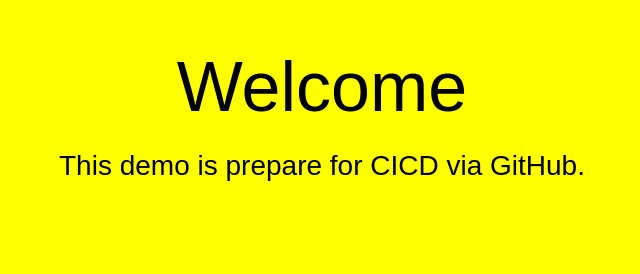
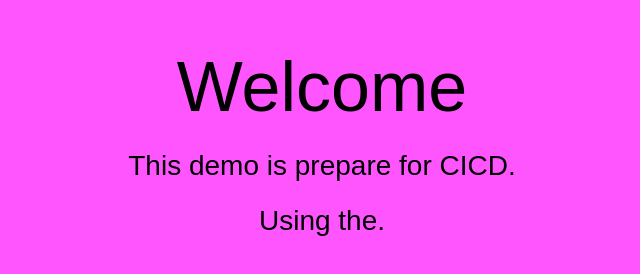
Before and after one commit to WilliamCheungECV/cicd_demo, a plain HTML site: page index.html in a window 1280 px wide. Shown: the whole page, without its empty margins (318-958 px from the left). Drawn offline with Linux system fonts and the light colour scheme.

Commit message:
Update index.html

```diff
--- a/index.html
+++ b/index.html
@@ -6,7 +6,7 @@
   <style>
     body {
       color: #000000;
-      background-color: #ffff00;
+      background-color: #ff55ff;
       font-family: Arial, sans-serif;
       font-size: 14px;
     }
@@ -27,7 +27,8 @@
 <body>
   <div align="center">
     <h1>Welcome</h1>
-    <h2>This demo is prepare for CICD via GitHub.</h2>
+    <h2>This demo is prepare for CICD.</h2>
+    <h2>Using the.</h2>
   </div>
 </body>
 </html>
```
